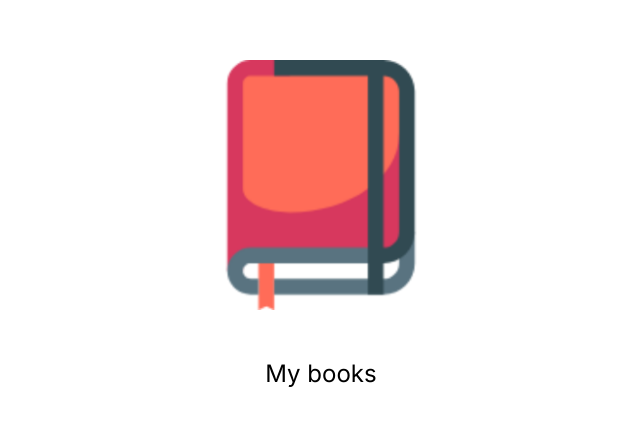
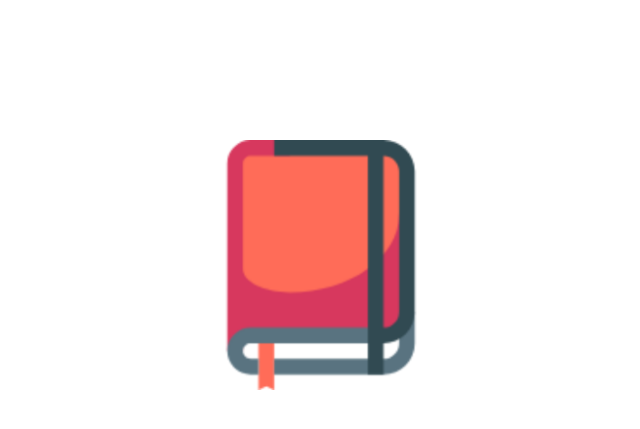
Before and after one commit to hwride/my-books, a Next.js app: page / in a window 1280 px wide. Shown: the part 175-604 px from the top of the page, without its empty margins (319-959 px from the left). Built offline with nearby package versions, Linux system fonts and the light colour scheme.

Commit message:
Add gradient animation behind homepage logo.

```diff
--- a/pages/index.tsx
+++ b/pages/index.tsx
@@ -29,15 +29,30 @@ export default function Home() {
           content="Manage yours books - the books you want to read, or the books you've already read."
         />
       </Head>
+      <h1 className="invisible mt-12 text-2xl">My books</h1>
       <MotionLink
+        className="p-[150px]"
         href="/readingList"
-        whileHover={{ scale: 1.3 }}
+        initial={{
+          backgroundImage: 'none',
+        }}
+        whileHover={{
+          scale: 1.3,
+          backgroundImage:
+            'radial-gradient(hsla(53, 82%, 58%, 1) 0%, hsla(53, 84%, 74%, 1) 20%, hsla(53, 100%, 91%, 1) 38%, hsla(0, 0%, 100%, 1) 56%)',
+        }}
         whileFocus={{ scale: 1.3 }}
         whileTap={{ scale: 0.9 }}
         transition={{
           type: 'spring',
-          // duration: 0.5,
           bounce: 0.5,
+          duration: 1.5,
+          backgroundImage: {
+            duration: 0.8,
+            // Starts animation part way through. Useful as the start of the gradient is hidden by the image, so this
+            // means we start the animation near where it's visible.
+            delay: -0.25,
+          },
         }}
       >
         <Image
@@ -47,9 +62,13 @@ export default function Home() {
           height={250}
         />
       </MotionLink>
-      <h1 className="mt-12 text-2xl">My books</h1>
     </main>
   )
 }
 
+/*
+padding: 150px;
+    background-image: radial-gradient( white 0%, yellow 10%, gold 20%, white 30% );
+ */
+
 const MotionLink = motion(Link)
```
